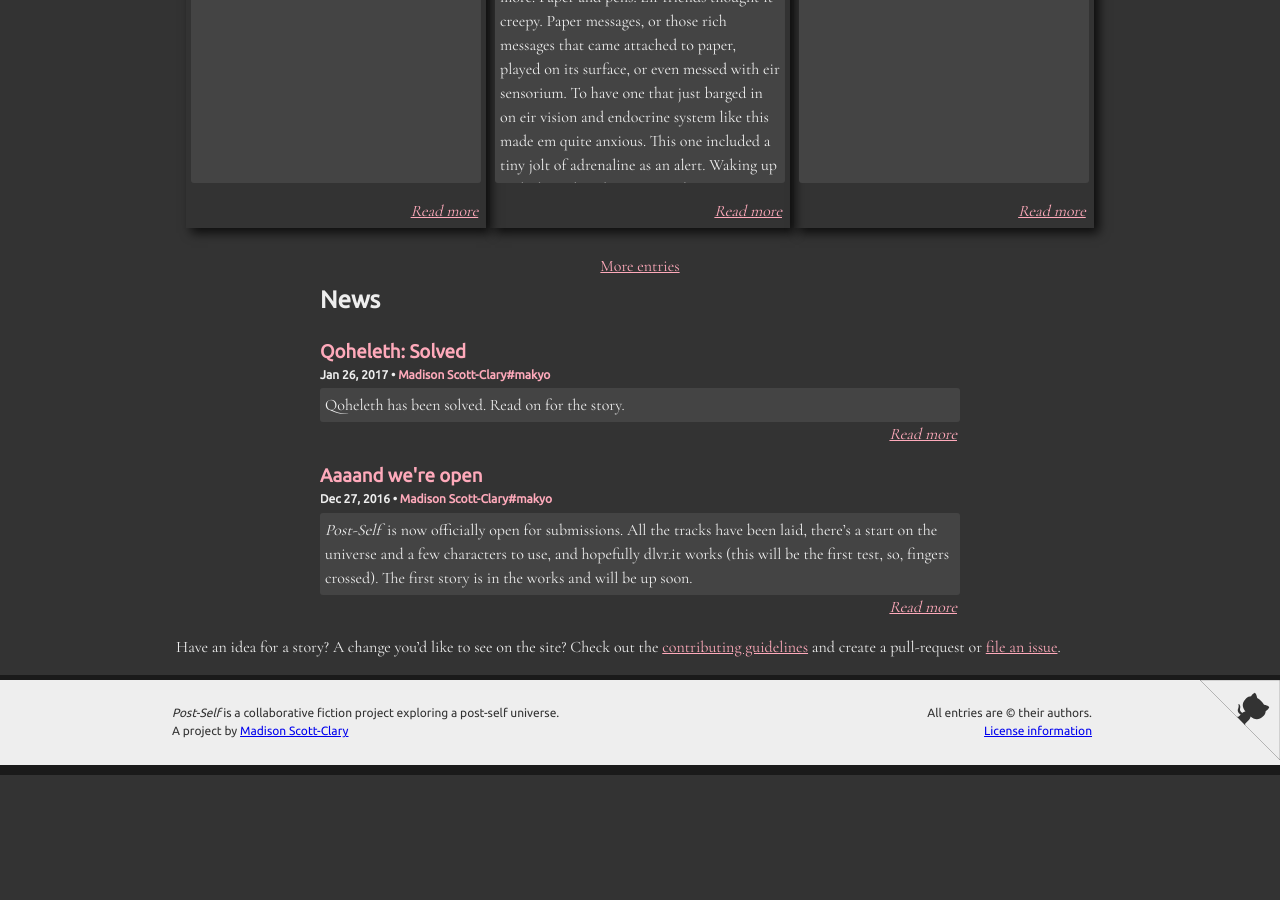
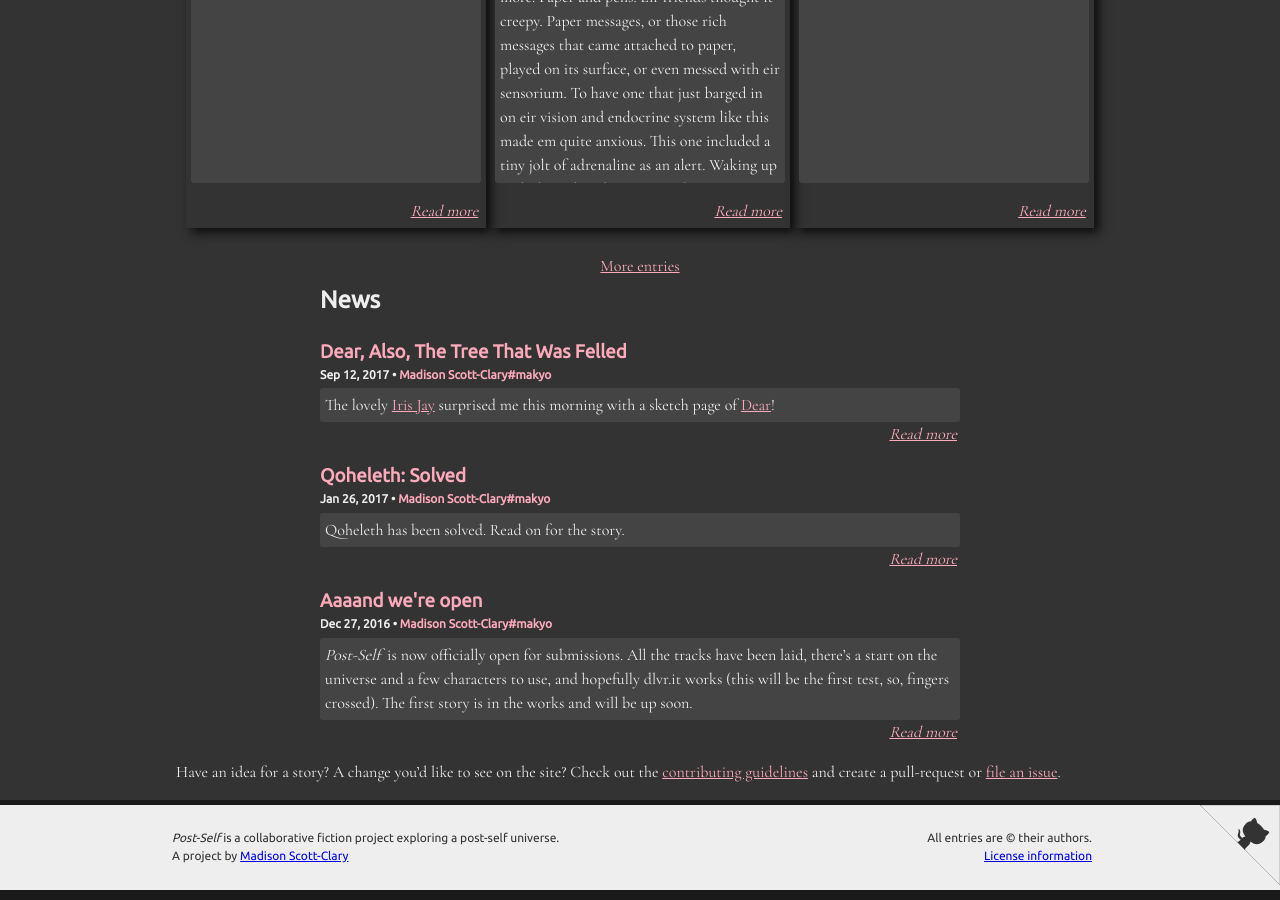
Before and after one commit to post-self/post-self.github.io, a Jekyll site: the page built from index.md, in a window 1280 px wide and 900 px high, scrolled down 1027 px. Built offline with Jekyll 4.4.1, drawn with Linux system fonts in a browser that asks for light colours; before the commit the page ends 1802 px from its top, so only the background shows below that.

Commit message:
Dear oh dear

```diff
--- a/about/characters.md
+++ b/about/characters.md
@@ -13,7 +13,7 @@ title: Characters
 {: class="clearfix" }
 
 Name
-:   Dear, Also, The Tree That Was Felled -  of the Ode Clade
+:   Dear, Also, The Tree That Was Felled --- of the Ode Clade
 
     Or just Dear.
 
@@ -22,6 +22,9 @@ Pronouns
 
 Appearance
 :   Dear's instance is modeled after that of a now-extinct animal known as a fennec fox, a member of the vulpine family adapted to desert living. Dear has modified the original form to be more akin to that of humans. The iridescent white fur appears to have been a happy mistake. It speaks in italics, no one knows how.
+
+Reference
+:   ![Dear, Also, The Tree That Was Felled --- of the Ode Clade](/about/refs/dear.jpg)
 
 Dissolution strategy
 :   Dispersionista
--- /dev/null
+++ b/news/_posts/2017-09-12-dear.md
@@ -0,0 +1,14 @@
+---
+layout: post
+title: Dear, Also, The Tree That Was Felled
+author: makyo
+permalink: /:year/:month/:day/:title/
+---
+
+The lovely [Iris Jay](http://irisjay.net) surprised me this morning with a sketch page of [Dear](/about/characters#dear)!
+
+![Dear, Also, The Tree That Was Felled of the Ode Clade](/about/refs/dear.jpg)
+
+Iris is a cartoonist, writer, editor, designer, illustrator and psychic architect. They have been posting comics online since 2005 and are currently touring with their comic [Crossed Wires](http://irisjay.net/index.php/crossed/) across North America.
+
+There has been a paucity of content around here, but we are, as always, open to content. The world of the system continues. After all, no one forgets.
```
Also changed, not shown: Gemfile.lock, about/refs/dear.jpg (added).
